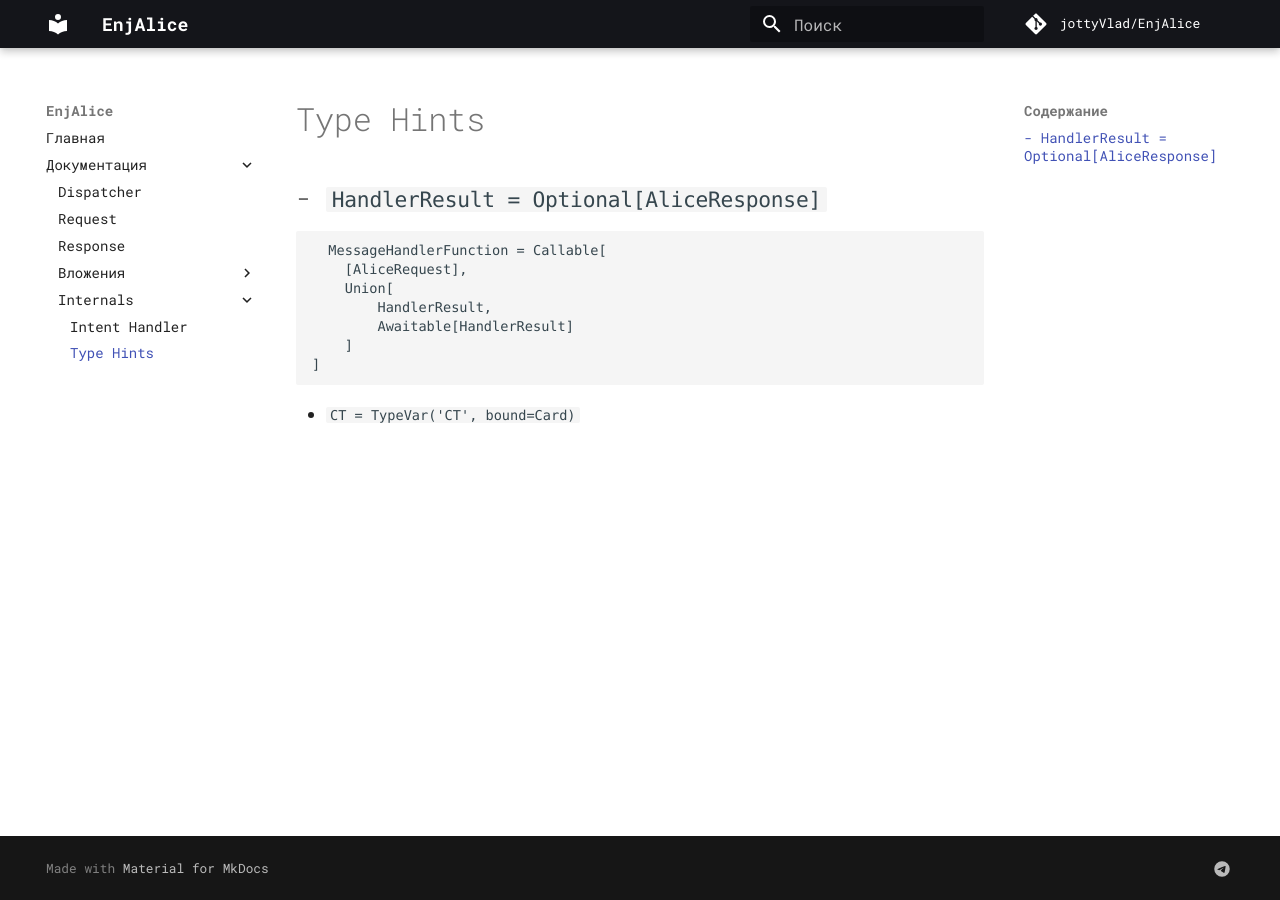
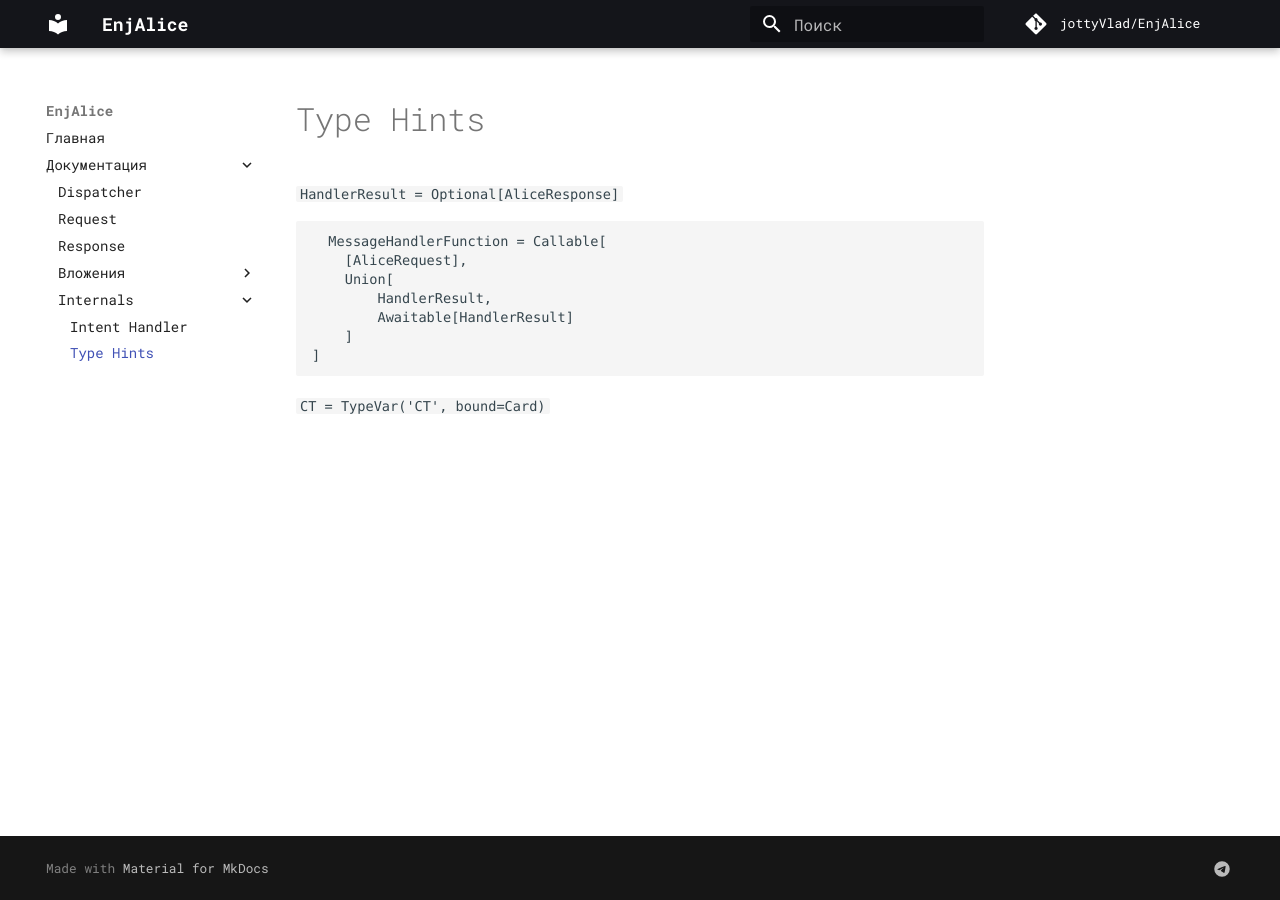
Before and after one commit to jottyVlad/EnjAlice, an MkDocs documentation site: the page built from docs/docs/internals/type_hints.md, in a window 1280 px wide. Built offline with MkDocs 1.6.1 and Material for MkDocs 9.7.7, drawn with Linux system fonts in a browser that asks for light colours; some web fonts are replaced; comment, search, counter and statistics services are not loaded.

Commit message:
Fixed type hints page

````diff
--- a/docs/docs/internals/type_hints.md
+++ b/docs/docs/internals/type_hints.md
@@ -1,7 +1,7 @@
 # Type Hints
 
-- `HandlerResult = Optional[AliceResponse]`
--
+`HandlerResult = Optional[AliceResponse]`
+
 ```
   MessageHandlerFunction = Callable[
     [AliceRequest],
@@ -11,4 +11,5 @@
     ]
 ]
 ```
-- `CT = TypeVar('CT', bound=Card)`
+
+`CT = TypeVar('CT', bound=Card)`
````
